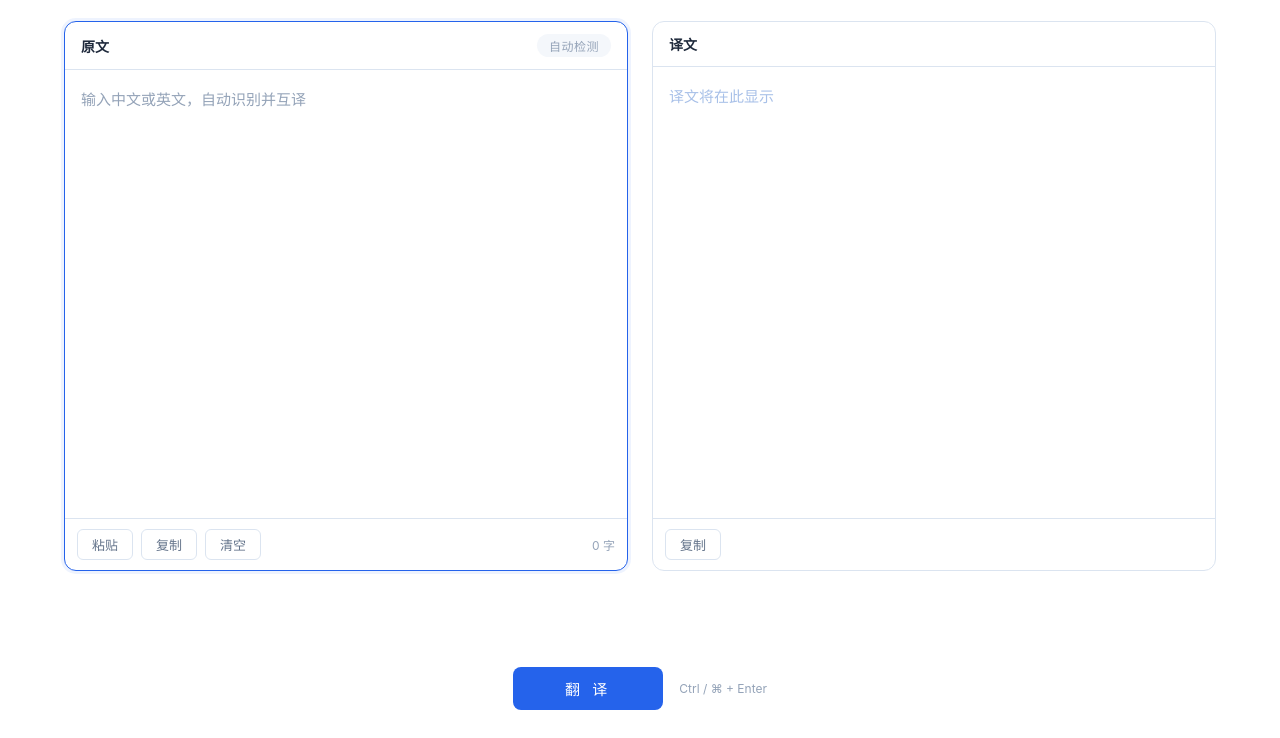
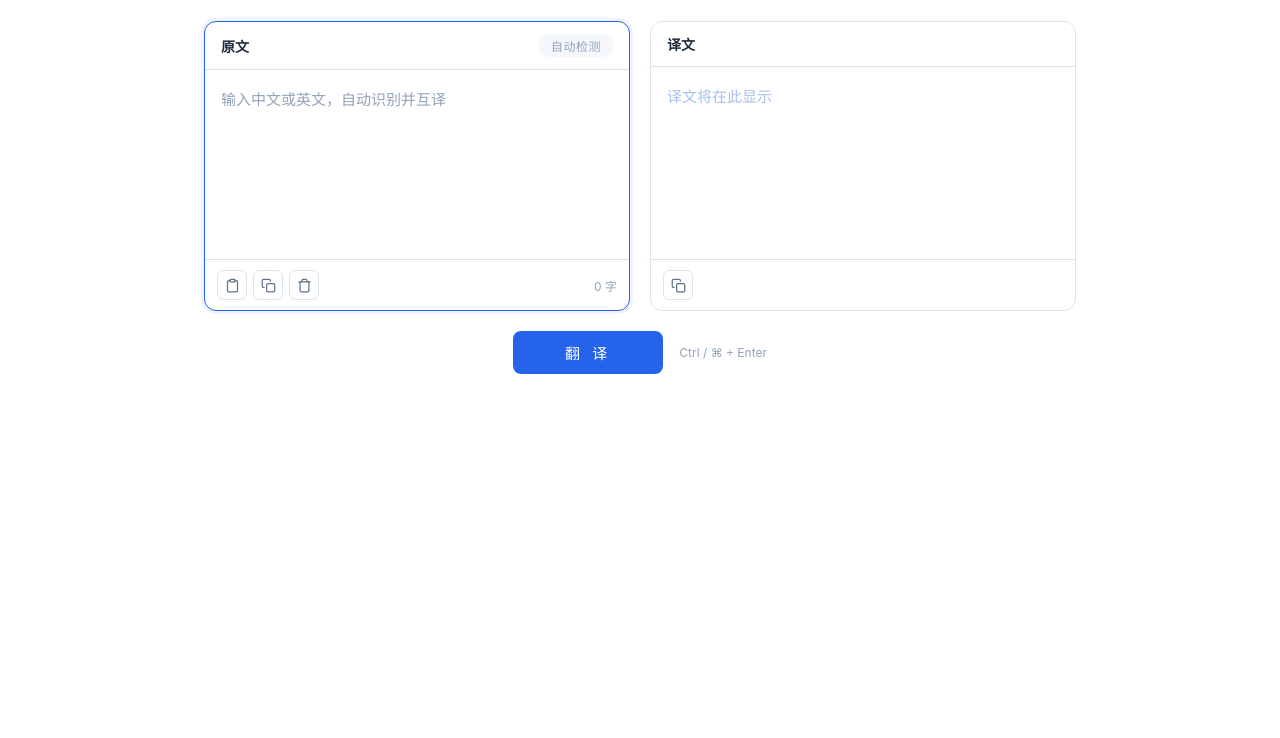
Before and after one commit to Swyu22/FlashTrans, a plain HTML site: page index.html in a window 1280 px wide. Shown: the part 62-800 px from the top of the page. Drawn offline with Linux system fonts and the light colour scheme.

Commit message:
style: 面板高度减半，按钮图标化，布局收窄居中

```diff
--- a/index.html
+++ b/index.html
@@ -28,9 +28,15 @@
       <textarea id="input" placeholder="输入中文或英文，自动识别并互译" spellcheck="false" autofocus></textarea>
       <div class="panel-foot">
         <div class="btn-group">
-          <button type="button" id="btnPaste" class="btn">粘贴</button>
-          <button type="button" id="btnCopyInput" class="btn">复制</button>
-          <button type="button" id="btnClear" class="btn">清空</button>
+          <button type="button" id="btnPaste" class="btn-icon" title="粘贴" aria-label="粘贴">
+            <svg viewBox="0 0 24 24" fill="none" stroke="currentColor" stroke-width="2" stroke-linecap="round" stroke-linejoin="round"><path d="M16 4h2a2 2 0 0 1 2 2v14a2 2 0 0 1-2 2H6a2 2 0 0 1-2-2V6a2 2 0 0 1 2-2h2"/><rect x="8" y="2" width="8" height="4" rx="1"/></svg>
+          </button>
+          <button type="button" id="btnCopyInput" class="btn-icon" title="复制原文" aria-label="复制原文">
+            <svg viewBox="0 0 24 24" fill="none" stroke="currentColor" stroke-width="2" stroke-linecap="round" stroke-linejoin="round"><rect x="9" y="9" width="13" height="13" rx="2"/><path d="M5 15H4a2 2 0 0 1-2-2V4a2 2 0 0 1 2-2h9a2 2 0 0 1 2 2v1"/></svg>
+          </button>
+          <button type="button" id="btnClear" class="btn-icon" title="清空" aria-label="清空">
+            <svg viewBox="0 0 24 24" fill="none" stroke="currentColor" stroke-width="2" stroke-linecap="round" stroke-linejoin="round"><path d="M3 6h18"/><path d="M19 6v14a2 2 0 0 1-2 2H7a2 2 0 0 1-2-2V6"/><path d="M8 6V4a2 2 0 0 1 2-2h4a2 2 0 0 1 2 2v2"/></svg>
+          </button>
         </div>
         <span class="char-count" id="charCount">0 字</span>
       </div>
@@ -44,7 +50,9 @@
       <div class="output" id="output"><span class="placeholder">译文将在此显示</span></div>
       <div class="panel-foot">
         <div class="btn-group">
-          <button type="button" id="btnCopyOutput" class="btn">复制</button>
+          <button type="button" id="btnCopyOutput" class="btn-icon" title="复制译文" aria-label="复制译文">
+            <svg viewBox="0 0 24 24" fill="none" stroke="currentColor" stroke-width="2" stroke-linecap="round" stroke-linejoin="round"><rect x="9" y="9" width="13" height="13" rx="2"/><path d="M5 15H4a2 2 0 0 1-2-2V4a2 2 0 0 1 2-2h9a2 2 0 0 1 2 2v1"/></svg>
+          </button>
         </div>
       </div>
     </section>
--- a/style.css
+++ b/style.css
@@ -27,7 +27,7 @@ body {
 
 /* 顶栏 */
 .site-header {
-  max-width: 1200px;
+  max-width: 920px;
   width: 100%;
   margin: 0 auto;
   padding: 18px 24px;
@@ -52,14 +52,13 @@ body {
 
 /* 双栏主体 */
 .panels {
-  flex: 1;
-  max-width: 1200px;
+  max-width: 920px;
   width: 100%;
   margin: 24px auto 0;
   padding: 0 24px;
   display: grid;
   grid-template-columns: 1fr 1fr;
-  gap: 24px;
+  gap: 20px;
   min-height: 0;
 }
 
@@ -69,8 +68,8 @@ body {
   background: #ffffff;
   display: flex;
   flex-direction: column;
-  height: calc(100vh - 250px);
-  min-height: 340px;
+  height: calc(50vh - 110px);
+  min-height: 200px;
   transition: border-color 0.15s ease, box-shadow 0.15s ease;
 }
 
@@ -138,27 +137,31 @@ textarea::placeholder { color: var(--ink-faint); }
   border-top: 1px solid var(--line);
 }
 
-.btn-group { display: flex; gap: 8px; }
+.btn-group { display: flex; gap: 6px; }
 
-.btn {
-  font-size: 13px;
-  font-family: inherit;
+.btn-icon {
+  display: inline-flex;
+  align-items: center;
+  justify-content: center;
+  width: 30px;
+  height: 30px;
   color: var(--ink-weak);
   background: #ffffff;
   border: 1px solid var(--line);
   border-radius: 6px;
-  padding: 5px 14px;
   cursor: pointer;
   transition: all 0.15s ease;
 }
 
-.btn:hover {
+.btn-icon svg { width: 15px; height: 15px; }
+
+.btn-icon:hover {
   color: var(--blue);
   border-color: var(--blue);
   background: var(--blue-weak);
 }
 
-.btn:active { transform: scale(0.97); }
+.btn-icon:active { transform: scale(0.94); }
 
 .char-count { font-size: 12px; color: var(--ink-faint); }
 
@@ -218,8 +221,8 @@ textarea::placeholder { color: var(--ink-faint); }
 
 /* 移动端 */
 @media (max-width: 768px) {
-  .panels { grid-template-columns: 1fr; gap: 16px; margin-top: 16px; }
+  .panels { grid-template-columns: 1fr; gap: 14px; margin-top: 16px; }
   .panel { height: auto; min-height: 0; }
-  textarea, .output { min-height: 180px; }
+  textarea, .output { min-height: 140px; }
   .tagline { display: none; }
 }
```
Also changed, not shown: docs/screenshot.png.
